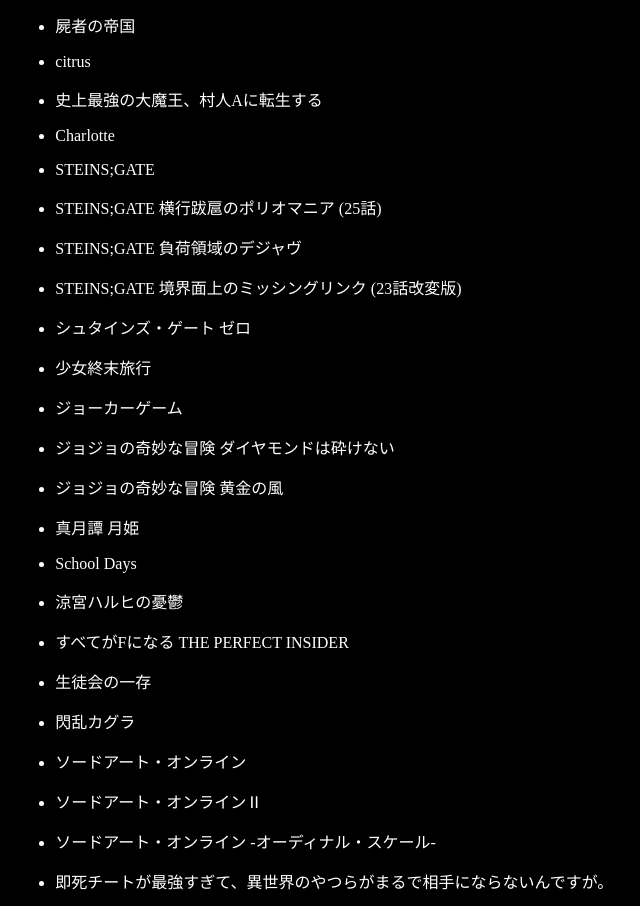
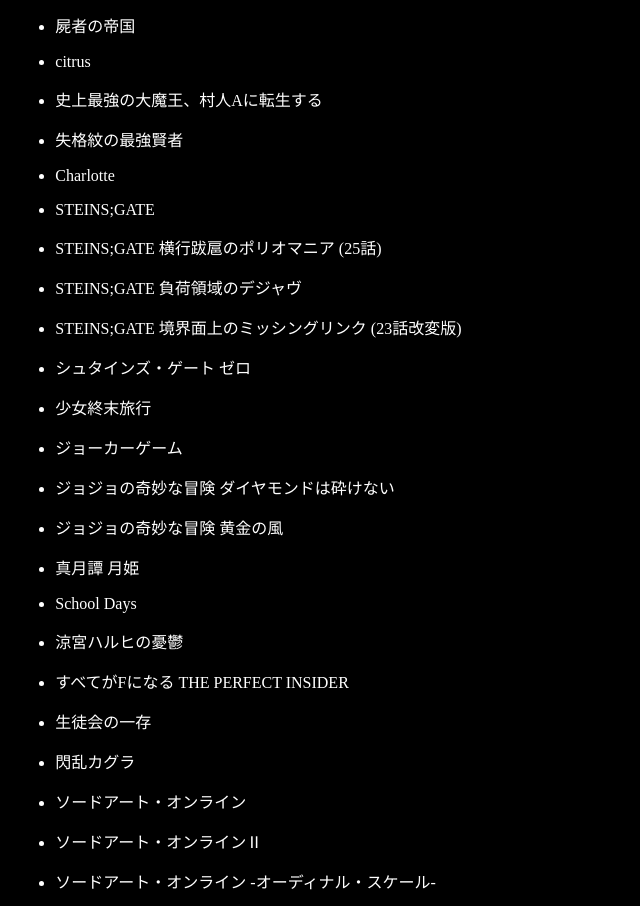
Before and after one commit to Tengu712/Tengu712.github.io, an Astro site: page /pages/misc/watched-animes in a window 1280 px wide. Shown: the part 5201-6107 px from the top of the page, without its empty margins (248-888 px from the left). Built offline with nearby package versions, Linux system fonts and the light colour scheme; Astro itself is replaced by a stand-in of ours.

Commit message:
feat: アニメを追加

```diff
--- a/src/pages/pages/misc/watched-animes/index.html
+++ b/src/pages/pages/misc/watched-animes/index.html
@@ -187,6 +187,7 @@
     <li>屍者の帝国</li>
     <li>citrus</li>
     <li>史上最強の大魔王、村人Aに転生する</li>
+    <li>失格紋の最強賢者</li>
     <li>Charlotte</li>
     <li>STEINS;GATE</li>
     <li>STEINS;GATE 横行跋扈のポリオマニア (25話)</li>
```
